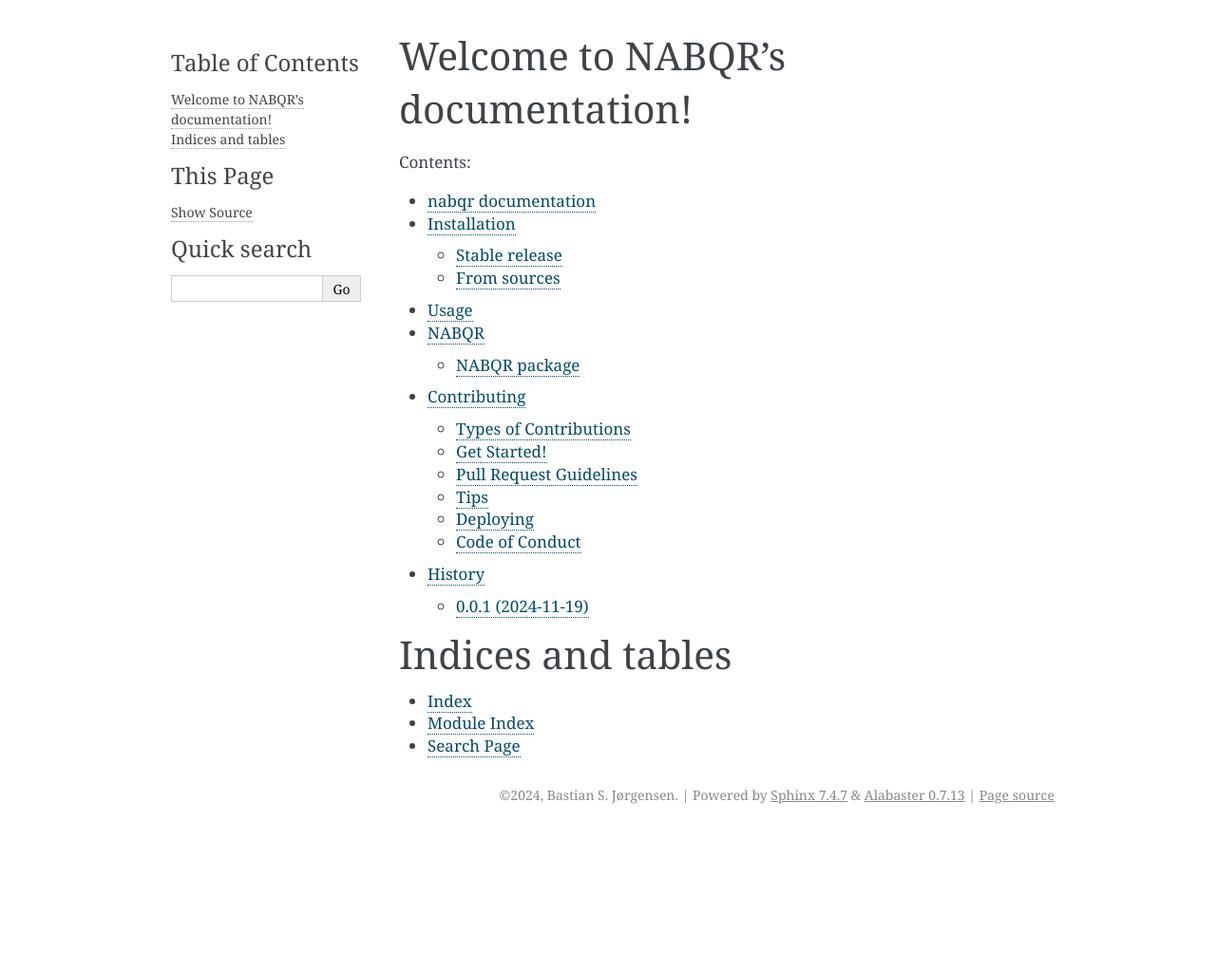
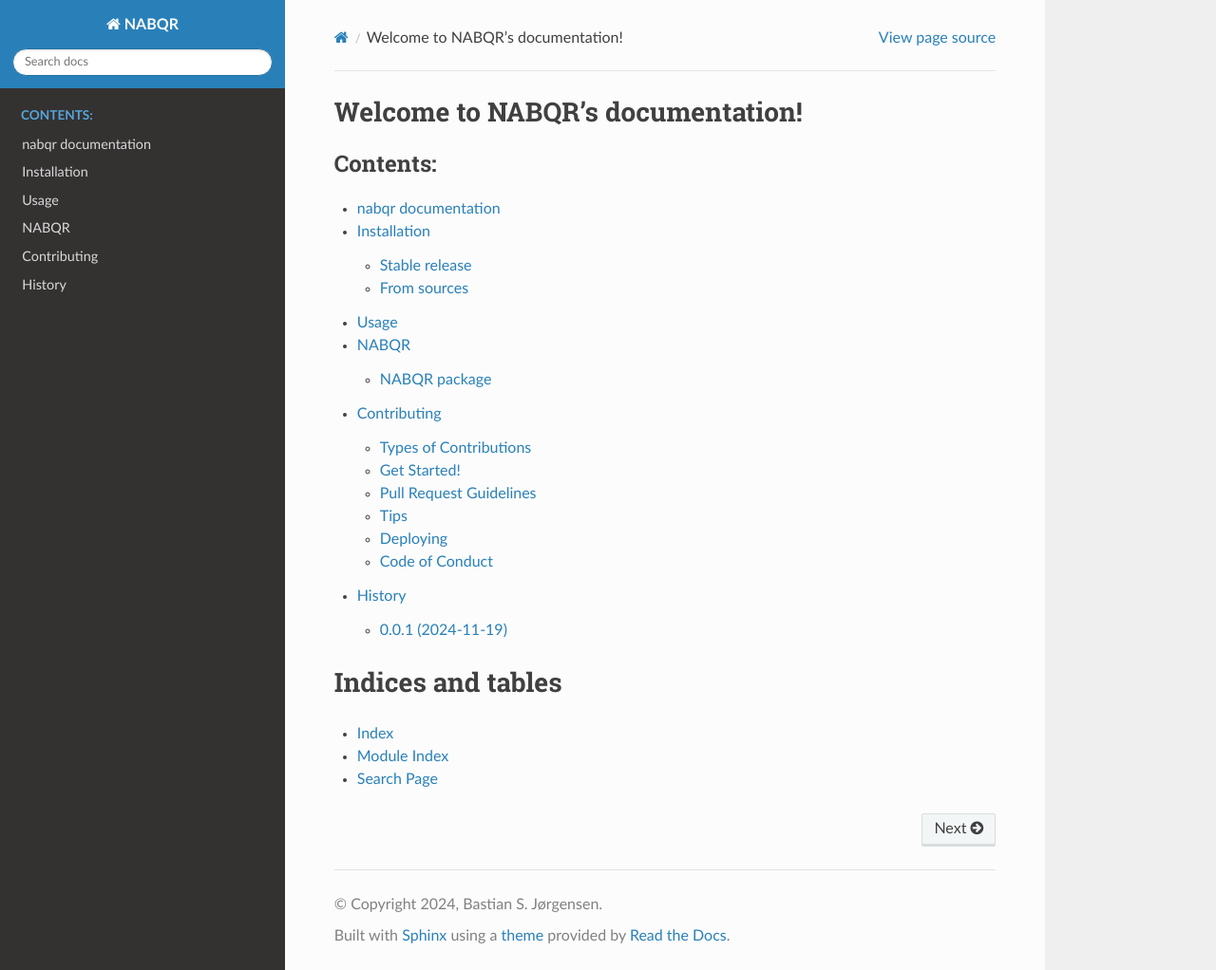
Before and after one commit to KasperSchlosser/nabqr, a Sphinx documentation site: the page built from source/index.rst, in a window 1280 px wide and 1022 px high. Shown: the whole window at 95% size. Built offline with Sphinx 7.4.7 and the Read the Docs theme 3.1.0, drawn with Linux system fonts in a browser that asks for light colours; pages that are not in the unit, such as notebooks, are missing from menus.

```diff
--- a/docs/index.rst
+++ b/docs/index.rst
@@ -2,7 +2,7 @@ Welcome to NABQR's documentation!
 ======================================
 
 .. toctree::
-   :maxdepth: 2
+   :maxdepth: 3
    :caption: Contents:
 
    readme
--- a/source/conf.py
+++ b/source/conf.py
@@ -83,7 +83,7 @@ todo_include_todos = False
 # The theme to use for HTML and HTML Help pages.  See the documentation for
 # a list of builtin themes.
 #
-html_theme = 'alabaster'
+html_theme = 'sphinx_rtd_theme'
 
 # Theme options are theme-specific and customize the look and feel of a
 # theme further.  For a list of options available for each theme, see the
@@ -143,6 +143,18 @@ man_pages = [
      [author], 1)
 ]
 
+sys.path.insert(0,  os.path.abspath('../NABQR'))
+
+#  add in the extension names to the empty list variable 'extensions'
+extensions = [
+      'sphinx.ext.autodoc',
+    #   'sphinx.ext.napoleon',
+      'autodocsumm',
+      'sphinx.ext.coverage'
+]
+
+# add in this line for the autosummary functionality
+auto_doc_default_options = {'autosummary': True}
 
 # -- Options for Texinfo output ----------------------------------------
 
@@ -157,3 +169,8 @@ texinfo_documents = [
      'One line description of project.',
      'Miscellaneous'),
 ]
+
+
+extensions = ['myst_parser']
+
+source_suffix = ['.rst', '.md']
```
Also changed, not shown: 1 other file.
